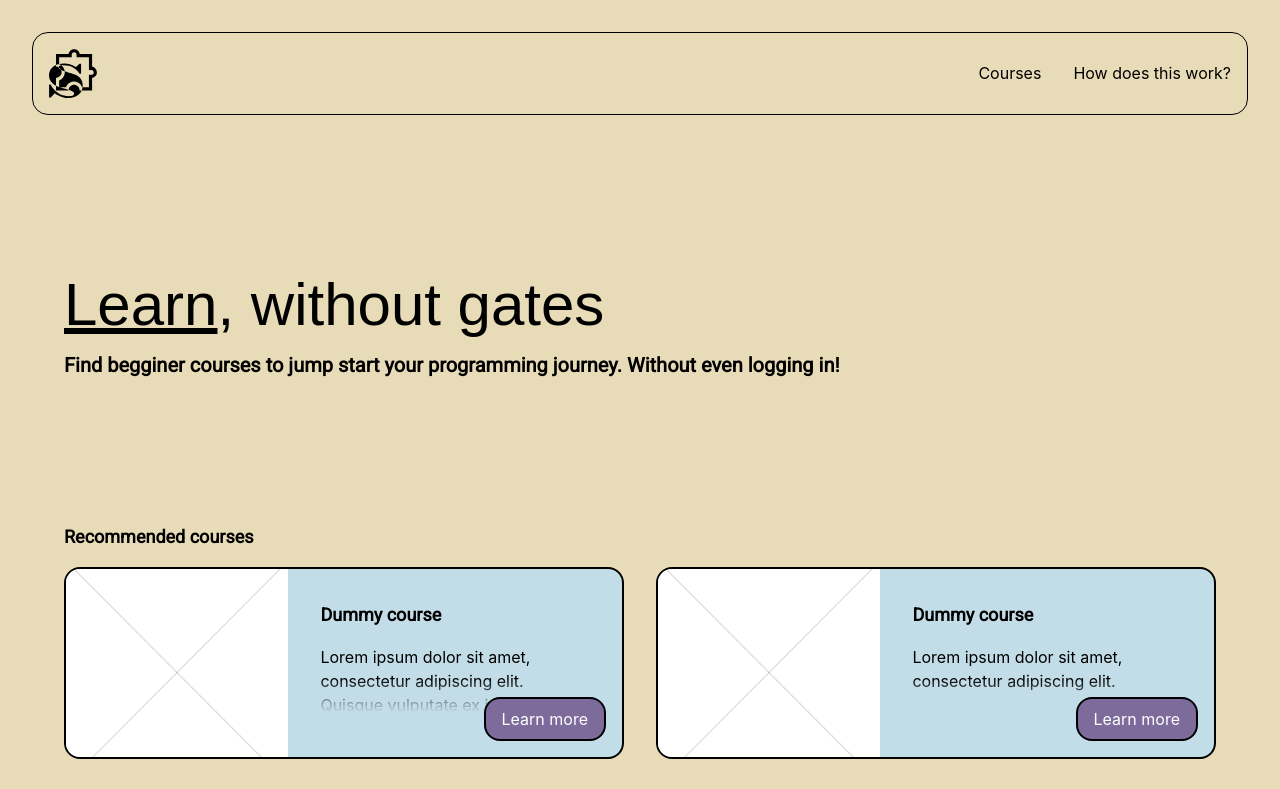
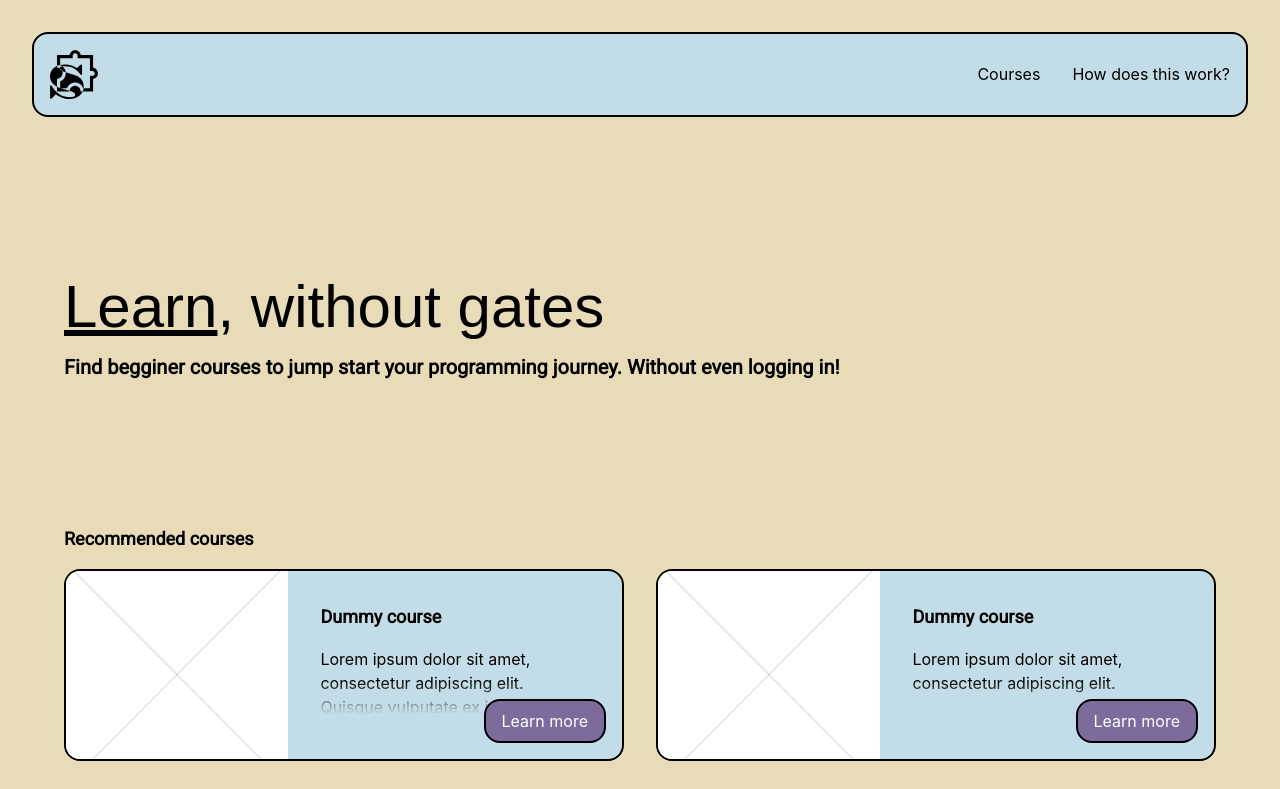
Before and after one commit to lutzseverino/smr-m08--swillan, a React (Create React App) app: page / in a window 1280 px wide. Shown: the top 789 px of the page. Built offline with nearby package versions, Linux system fonts and the light colour scheme; a web font is replaced by a local one.

Commit message:
Tweak navbar Fix index

```diff
--- a/src/components/navbar/index.tsx
+++ b/src/components/navbar/index.tsx
@@ -29,7 +29,7 @@ export default class Navbar extends React.Component<{}, { hide: Boolean }> {
         className={
           (this.state.hide ? "-top-full " : "top-0 md:top-8 ") +
           (window.scrollY > 0 ? " shadow-xl " : "") +
-          "flex-rows sticky mb-8 flex items-center justify-between gap-8 border-b-[1px] border-black bg-pale-pink p-4 transition-all duration-500 ease-in-out md:m-8 md:rounded-2xl md:border-[1px]"
+          "flex-rows sticky z-50 flex items-center justify-between gap-8 border-b-2 border-black bg-columbia-blue p-4 transition-all duration-500 ease-in-out md:m-8 md:rounded-2xl md:border-2"
         }
       >
         <div>
```
